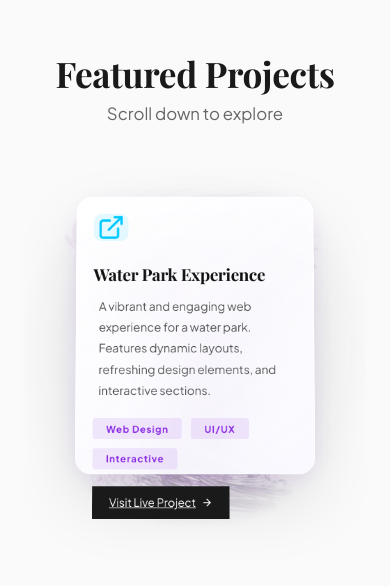
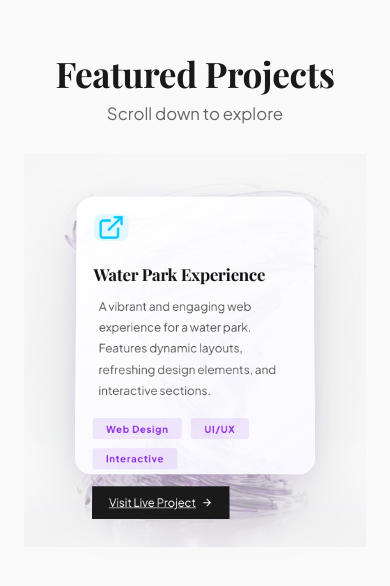
Before and after one commit to workbinodshaw-design/binodsite, a React (Vite) app: page /portfolio in a window 390 px wide. Shown: the part 2480-3066 px from the top of the page. Built offline with nearby package versions, Linux system fonts and the light colour scheme; no server answers; a web font is replaced by a local one.

Commit message:
Optimize PortfolioPage rendering for low-end mobile devices and PCs

```diff
--- a/src/pages/PortfolioPage.jsx
+++ b/src/pages/PortfolioPage.jsx
@@ -238,20 +238,19 @@ const PortfolioPage = () => {
               {/* Real 3D Tornado Graphic Background */}
               <div style={{
                 position: 'absolute', top: '50%', left: '50%',
-                transform: `translate(-50%, -50%) scale(${1 + Math.sin(progress * Math.PI) * 0.05})`,
+                transform: `translate(-50%, -50%) scale(${1 + Math.sin(progress * Math.PI) * 0.05}) translateZ(0)`,
                 width: isMobile ? '500px' : '1200px', height: isMobile ? '500px' : '1200px',
                 transition: 'transform 0.1s ease-out',
                 zIndex: -1,
                 opacity: 0.6,
-                pointerEvents: 'none'
+                pointerEvents: 'none',
+                willChange: 'transform'
               }}>
                 <img src="/tornado_bg.png" alt="Tornado Vortex" style={{
                   width: '100%',
                   height: '100%',
                   objectFit: 'contain',
-                  mixBlendMode: 'multiply',
-                  WebkitMaskImage: 'radial-gradient(circle at center, black 30%, transparent 65%)',
-                  maskImage: 'radial-gradient(circle at center, black 30%, transparent 65%)'
+                  opacity: 0.5 /* Replaced heavy filters with simple opacity */
                 }} />
               </div>
 
@@ -289,8 +288,8 @@ const PortfolioPage = () => {
                     display: 'flex',
                     flexDirection: 'column',
                     background: 'linear-gradient(145deg, rgba(255,255,255,0.95) 0%, rgba(248,248,255,0.9) 100%)',
-                    backdropFilter: 'blur(20px)',
-                    WebkitBackdropFilter: 'blur(20px)',
+                    backdropFilter: isMobile ? 'none' : 'blur(20px)',
+                    WebkitBackdropFilter: isMobile ? 'none' : 'blur(20px)',
                     /* Enhanced 3D shadow */
                     boxShadow: '0 40px 100px -10px rgba(0,0,0,0.15), 0 10px 40px -10px rgba(138,43,226,0.15), inset 0 1px 2px rgba(255,255,255,1)',
                     backfaceVisibility: 'hidden',
```
